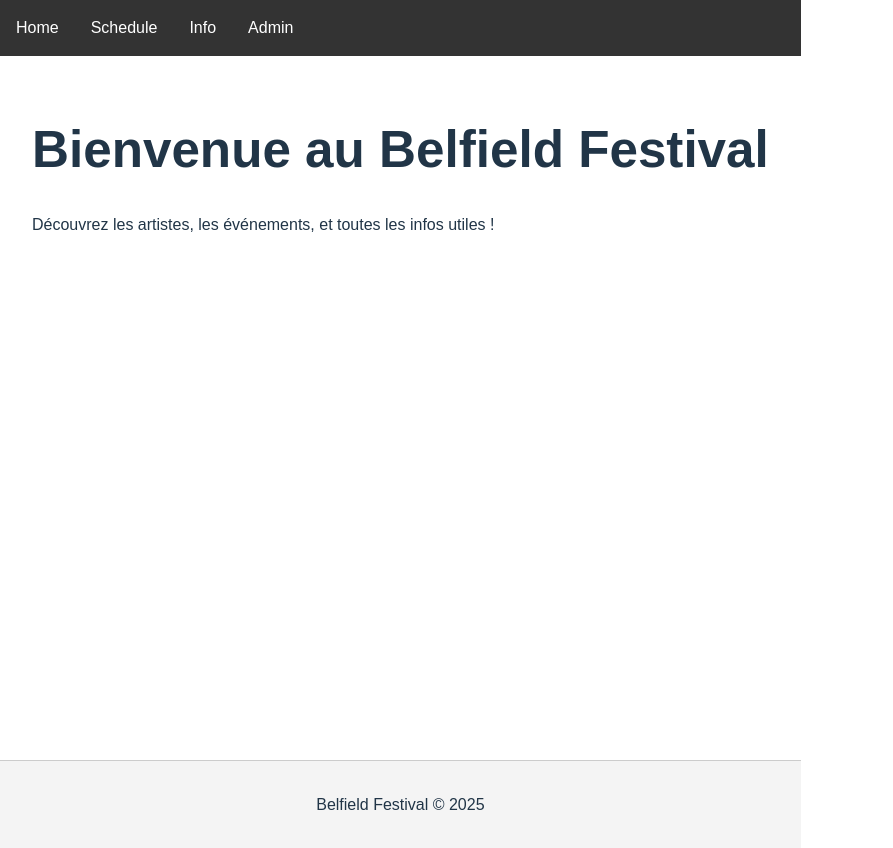
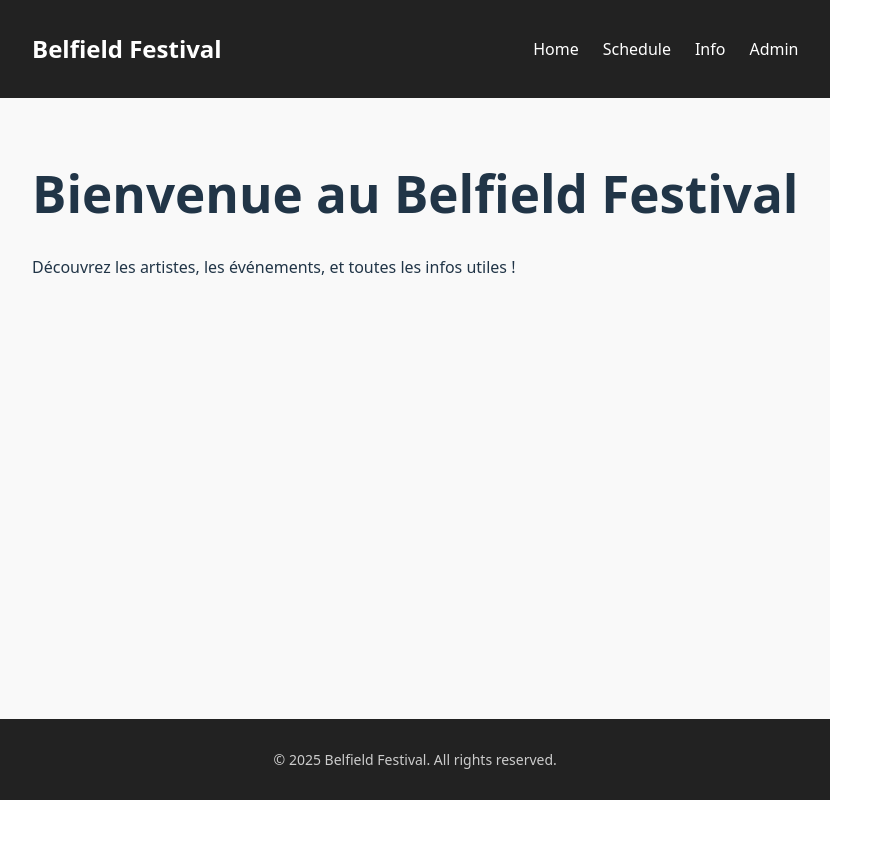
Before and after one commit to Noumso/Belfield-Festival-Website, a React (Vite) app in the folder Belfield-Festival-Website/: page / in a window 1280 px wide. Shown: the whole page, without its empty margins (0-893 px from the left). After the commit the page ends 800 px from the top, so only its background shows below. Built offline with nearby package versions, Linux system fonts and the light colour scheme.

Commit message:
Refactor Layout component for improved structure and styling with updated CSS classes

```diff
--- a/Belfield-Festival-Website/src/layout/Layout.css
+++ b/Belfield-Festival-Website/src/layout/Layout.css
@@ -1,38 +1,50 @@
-body {
-  margin: 0;
-  font-family: sans-serif;
+.layout-container {
+  display: flex;
+  flex-direction: column;
+  min-height: 100vh;
 }
 
 .navbar {
-  background-color: #333;
-  padding: 1rem;
+  display: flex;
+  justify-content: space-between;
+  align-items: center;
+  background-color: #222;
+  padding: 1rem 2rem;
+  color: #fff;
 }
 
-.navbar ul {
+.logo {
+  font-size: 1.5rem;
+  font-weight: bold;
+}
+
+.nav-links {
   list-style: none;
   display: flex;
-  gap: 2rem;
-  margin: 0;
-  padding: 0;
+  gap: 1.5rem;
 }
 
-.navbar li a {
-  color: white;
+.nav-links a {
+  color: #fff;
   text-decoration: none;
+  font-weight: 500;
+  transition: color 0.3s ease;
 }
 
-.navbar li a:hover {
-  text-decoration: underline;
+.nav-links a:hover {
+  color: #ffd700;
 }
 
-.content {
+.main-content {
+  flex: 1;
   padding: 2rem;
-  min-height: 80vh;
+  background-color: #f9f9f9;
 }
 
-footer {
+.footer {
   text-align: center;
   padding: 1rem;
-  background-color: #f4f4f4;
-  border-top: 1px solid #ccc;
+  background-color: #222;
+  color: #ccc;
+  font-size: 0.875rem;
 }
--- a/Belfield-Festival-Website/src/layout/Layout.jsx
+++ b/Belfield-Festival-Website/src/layout/Layout.jsx
@@ -1,12 +1,13 @@
-import { Outlet, Link } from "react-router-dom";
-import "./Layout.css";
+import { Link, Outlet } from 'react-router-dom';
+import './Layout.css';
 
 function Layout() {
   return (
-    <>
+    <div className="layout-container">
       <header>
         <nav className="navbar">
-          <ul>
+          <h1 className="logo">Belfield Festival</h1>
+          <ul className="nav-links">
             <li><Link to="/">Home</Link></li>
             <li><Link to="/schedule">Schedule</Link></li>
             <li><Link to="/info">Info</Link></li>
@@ -15,14 +16,14 @@ function Layout() {
         </nav>
       </header>
 
-      <main className="content">
+      <main className="main-content">
         <Outlet />
       </main>
 
-      <footer>
-        <p>Belfield Festival © {new Date().getFullYear()}</p>
+      <footer className="footer">
+        <p>&copy; {new Date().getFullYear()} Belfield Festival. All rights reserved.</p>
       </footer>
-    </>
+    </div>
   );
 }
 
```
